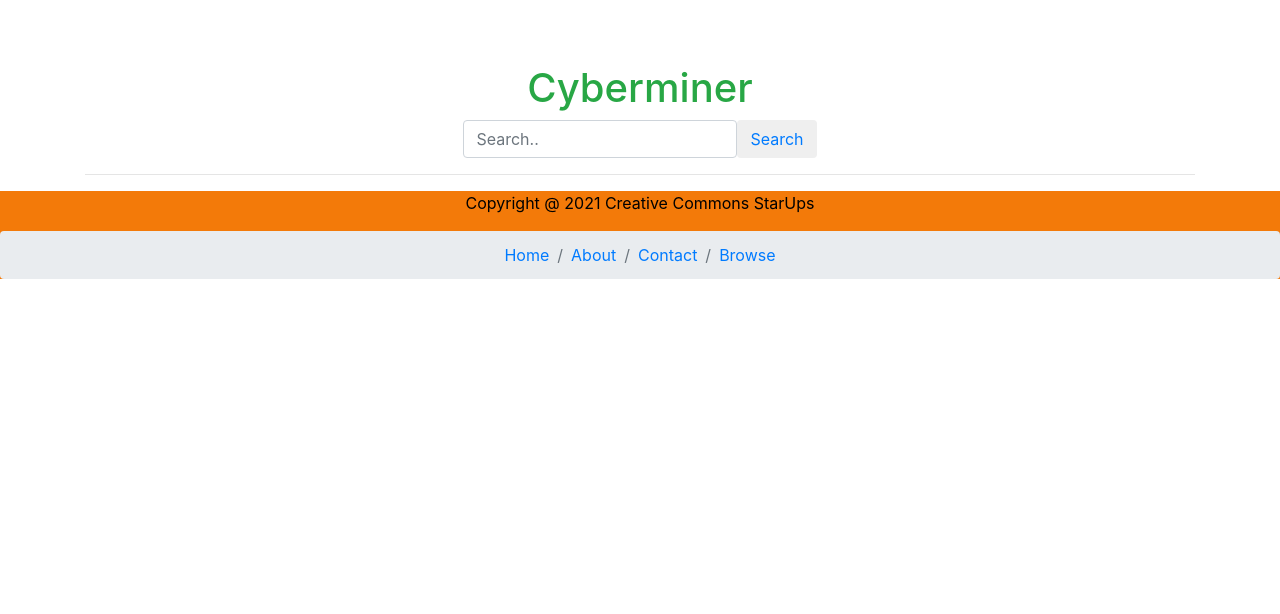
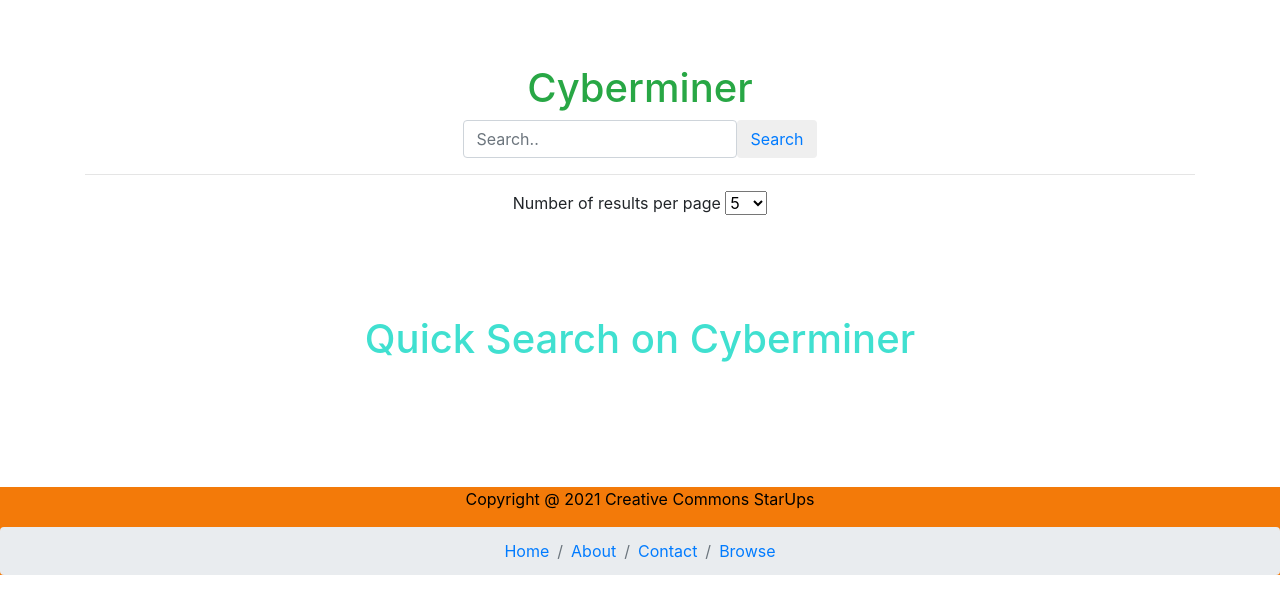
Before and after one commit to CZhang1997/Cyberminer-web-search, a Flask app: page / in a window 1280 px wide. Shown: the top 614 px of the page. Run offline with Flask 2, Linux system fonts and the light colour scheme; parts of the project's set-up code (start-up, migrations or seed data) failed here and were passed over; some libraries are stand-ins or nearby versions.

Commit message:
add pagination and set page size

```diff
--- a/app.py
+++ b/app.py
@@ -101,7 +101,7 @@ def search():
             for result in data:
                 json_data.append(dict(zip(row_headers,result)))
                 count +=1
-                if count == 10:
+                if count == 25:
                     break
             return json.dumps({"message":"get Successful", "data":json_data})
         else:
--- a/templates/home.html
+++ b/templates/home.html
@@ -19,6 +19,48 @@
     <script src="https://ajax.googleapis.com/ajax/libs/jquery/3.5.1/jquery.min.js"></script>
     <script>
       $(document).ready(() => {
+        const pageSizeSelect = $("#pageSizeSelect");
+        const searchInput = $("#search");
+        const resultList = $("#result");
+        const predictWords = $("#datalistOptions");
+        const paginationUI = $("#paginationUI");
+        var searchResults = [];
+        var numberPerPage = Number(pageSizeSelect.val());
+        var currentPage = 1;
+
+        const refresh = () => {
+          displayList();
+          buildPagination();
+        };
+
+        const buildPagination = () => {
+          const left = currentPage - 1;
+          const right = currentPage + 1;
+
+          var maxPage = parseInt(searchResults.length / numberPerPage) + 1;
+          var maxPage =
+            searchResults.length % numberPerPage === 0 ? maxPage - 1 : maxPage;
+          paginationUI.children().remove();
+          paginationUI.append(`
+          <li class="page-item ${
+            currentPage === 1 ? "disabled" : ""
+          }"><a class="page-link" id="leftPage" >${left}</a></li>
+          <li class="page-item active" aria-current="page">
+            <a class="page-link" >${currentPage}</a>
+          </li>
+          <li class="page-item ${
+            currentPage === maxPage ? "disabled" : ""
+          }"><a class="page-link" id="rightPage">${right}</a></li>`);
+          $("#leftPage").click(() => {
+            currentPage -= 1;
+            refresh();
+          });
+          $("#rightPage").click(() => {
+            currentPage += 1;
+            refresh();
+          });
+        };
+
         function getPrediction(data) {
           $.ajax({
             url: "/predict",
@@ -26,13 +68,11 @@
             data: data,
             success: function (response) {
               const { message = "", data = [] } = JSON.parse(response);
-              $("#datalistOptions").children().remove();
+              predictWords.children().remove();
               if (data.length == 1) return;
               for (var i = 0; i < data.length && i < 10; i++) {
                 const { title } = data[i];
-                $("#datalistOptions").append(
-                  `<option value="${title}"></option>`
-                );
+                predictWords.append(`<option value="${title}"></option>`);
               }
             },
             error: function (err) {
@@ -40,6 +80,24 @@
             },
           });
         }
+        const displayList = () => {
+          resultList.children().remove();
+          const start = (currentPage - 1) * numberPerPage;
+          for (
+            var i = start;
+            i < start + numberPerPage && i < searchResults.length;
+            i++
+          ) {
+            const { title = "", description = "", url = "" } = searchResults[i];
+            resultList.append(` <a href="${url}">
+                      <h3>${title}</h3>
+                    </a>
+                    <div class="caption left">
+                      <p>${description}</p>
+                    </div>`);
+          }
+          predictWords.children().remove();
+        };
 
         function search(data) {
           $.ajax({
@@ -48,34 +106,28 @@
             data: data,
             success: function (response) {
               const { message = "", data = [] } = JSON.parse(response);
-              $("#result").children().remove();
-              data.forEach((record) => {
-                const { title, description, url } = record;
-                $("#result").append(` <a href="${url}">
-          <h3>${title}</h3>
-        </a>
-        <div class="caption left">
-          <p>${description}</p>
-        </div>`);
-              });
-              $("#datalistOptions").children().remove();
+              searchResults = data;
+              refresh();
             },
             error: function (err) {
               console.log(err);
             },
           });
         }
-        $("#search").on("input", function () {
-          const val = $("#search").val();
+        searchInput.on("input", function () {
+          const val = searchInput.val();
           if (!val) return;
-          getPrediction({ search: $("#search").val() });
+          getPrediction({ search: searchInput.val() });
         });
         $("#searchForm").submit((e) => {
           e.preventDefault();
-          console.log(e);
-          const val = $("#search").val();
+          const val = searchInput.val();
           if (!val) return;
-          search({ search: $("#search").val() });
+          search({ search: searchInput.val() });
+        });
+        pageSizeSelect.change((e) => {
+          numberPerPage = Number(pageSizeSelect.val());
+          refresh();
         });
       });
     </script>
@@ -109,22 +161,36 @@
           </form>
         </div>
         <hr />
+        <div>
+          Number of results per page
+          <select
+            class="form-select"
+            aria-label="page size selector"
+            id="pageSizeSelect"
+          >
+            <option selected>5</option>
+            <option value="10">10</option>
+            <option value="20">20</option>
+            <option value="30">30</option>
+          </select>
+        </div>
       </div>
     </header>
 
     <div class="container-fluid">
       <div></div>
       <div id="result">
-        {% for result in results %}
-        <a href="{{ result[3] }}">
-          <h3>{{result[1]}}</h3>
-        </a>
-        <div class="caption left">
-          <p>{{ result[2] }}</p>
-        </div>
-
-        {% endfor %}
+        <h1 style="text-align: center; padding: 100px; color: turquoise">
+          Quick Search on Cyberminer
+        </h1>
       </div>
+      <nav aria-label="...">
+        <ul
+          class="pagination"
+          id="paginationUI"
+          style="justify-content: center"
+        ></ul>
+      </nav>
     </div>
 
     <footer>
```
